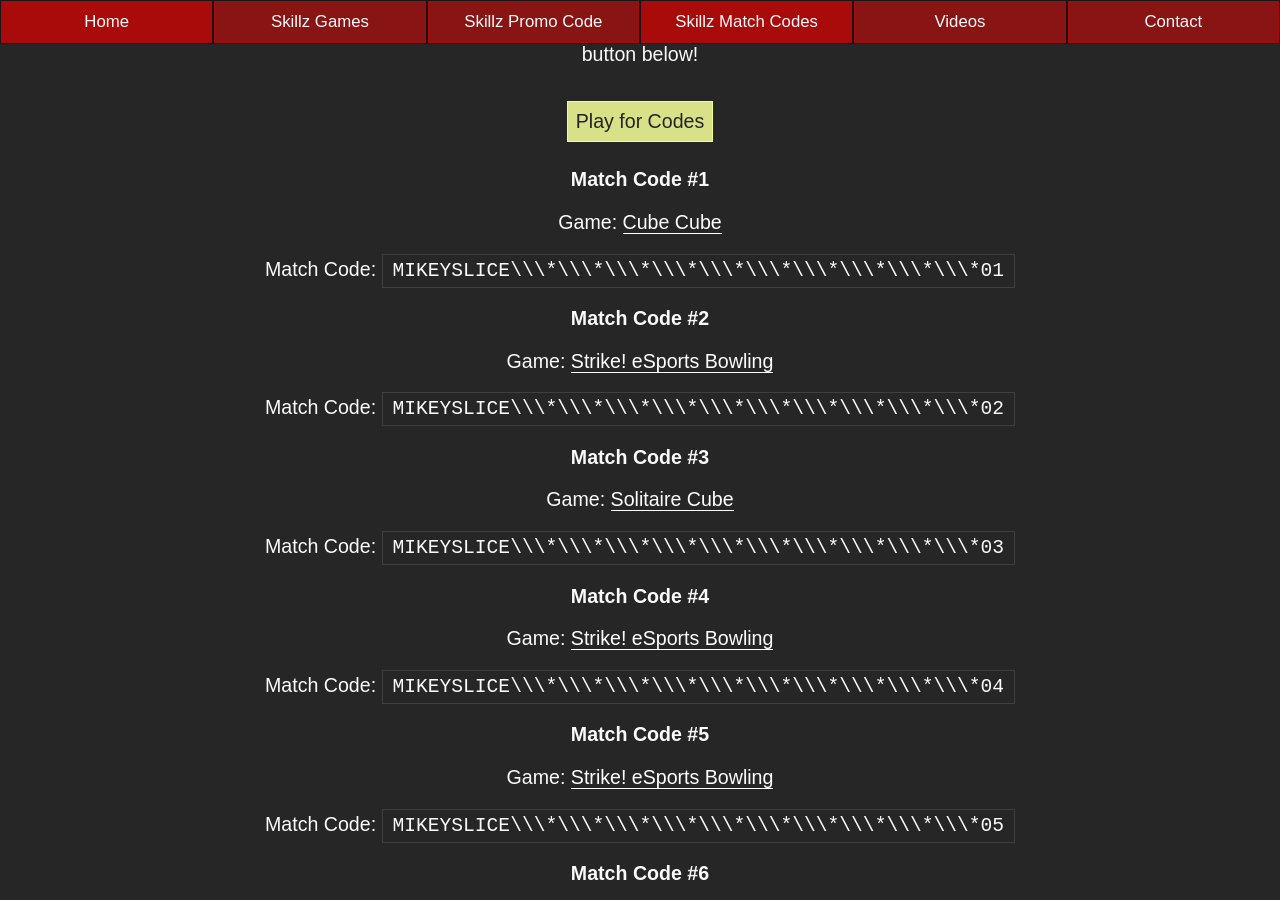
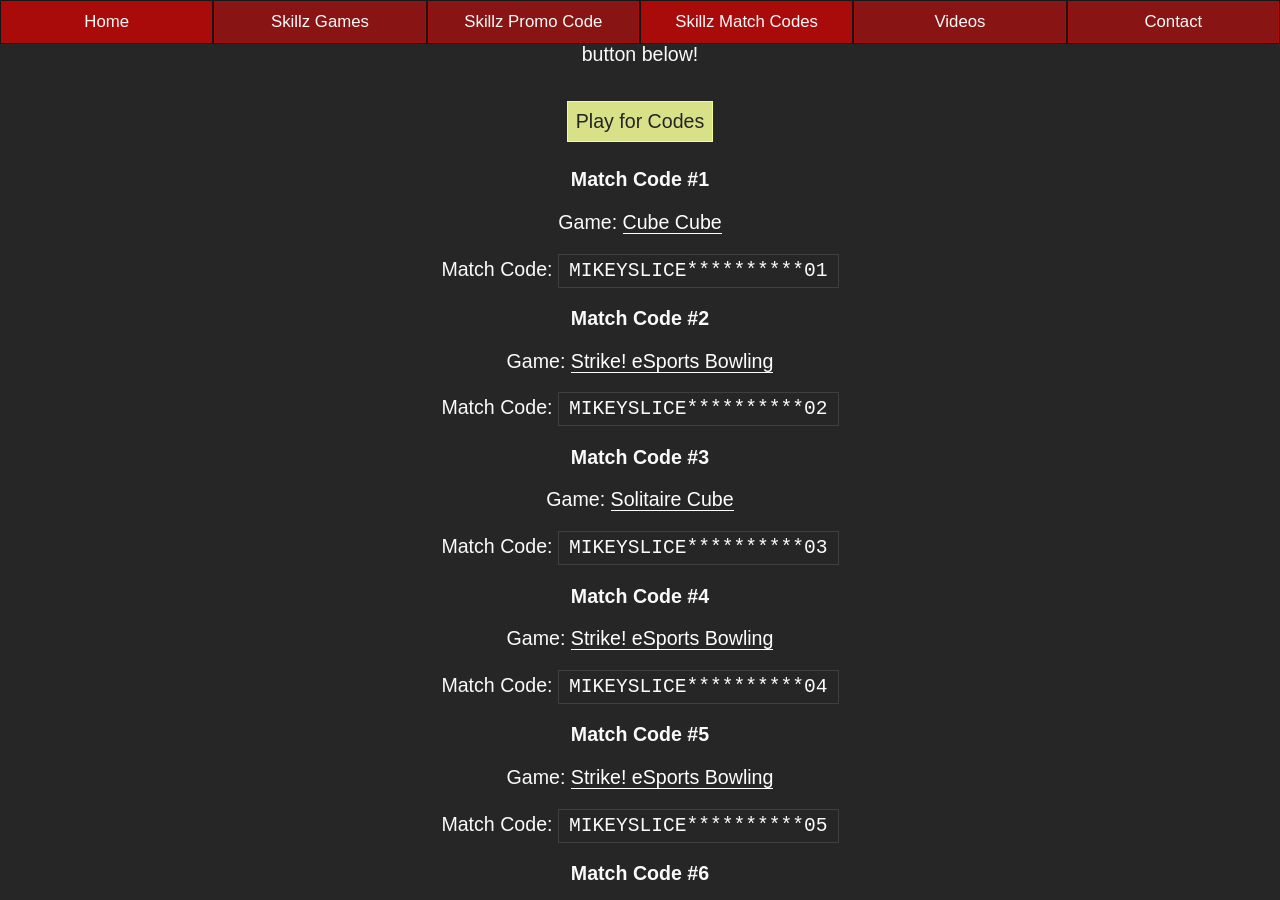
Before and after one commit to mikeyslice/esports-medium, a Jekyll site: the page built from skillz-match-codes.md, in a window 1280 px wide and 900 px high, scrolled down 3265 px. Built offline with Jekyll 4.4.1, drawn with Linux system fonts in a browser that asks for light colours; some of the changed text lies outside the part shown.

```diff
--- a/_includes/pages/skillz-match-codes.html
+++ b/_includes/pages/skillz-match-codes.html
@@ -106,61 +106,61 @@ To find the codes you can play a quick and easy math game by pressing the <em>Pl
 
 <p>Game: <a href="/skillz-games/">Cube Cube</a></p>
 
-<p>Match Code: <code>MIKEYSLICE\\\*\\\*\\\*\\\*\\\*\\\*\\\*\\\*\\\*\\\*01</code></p>
+<p>Match Code: <code>MIKEYSLICE**********01</code></p>
 
 <h3>Match Code #2</h3>
 
 <p>Game: <a href="/skillz-games/">Strike! eSports Bowling</a><p>
 
-<p>Match Code: <code>MIKEYSLICE\\\*\\\*\\\*\\\*\\\*\\\*\\\*\\\*\\\*\\\*02</code></p>
+<p>Match Code: <code>MIKEYSLICE**********02</code></p>
 
 <h3>Match Code #3</h3>
 
 <p>Game: <a href="/skillz-games/">Solitaire Cube</a><p>
 
-<p>Match Code: <code>MIKEYSLICE\\\*\\\*\\\*\\\*\\\*\\\*\\\*\\\*\\\*\\\*03</code></p>
+<p>Match Code: <code>MIKEYSLICE**********03</code></p>
 
 <h3>Match Code #4</h3>
 
 <p>Game: <a href="/skillz-games/">Strike! eSports Bowling</a><p>
 
-<p>Match Code: <code>MIKEYSLICE\\\*\\\*\\\*\\\*\\\*\\\*\\\*\\\*\\\*\\\*04</code></p>
+<p>Match Code: <code>MIKEYSLICE**********04</code></p>
 
 <h3>Match Code #5</h3>
 
 <p>Game: <a href="/skillz-games/">Strike! eSports Bowling</a><p>
 
-<p>Match Code: <code>MIKEYSLICE\\\*\\\*\\\*\\\*\\\*\\\*\\\*\\\*\\\*\\\*05</code></p>
+<p>Match Code: <code>MIKEYSLICE**********05</code></p>
 
 <h3>Match Code #6</h3>
 
 <p>Game: <a href="/skillz-games/">Solitaire Cube</a><p>
 
-<p>Match Code: <code>MIKEYSLICE\\\*\\\*\\\*\\\*\\\*\\\*\\\*\\\*\\\*\\\*06</code></p>
+<p>Match Code: <code>MIKEYSLICE**********06</code></p>
 
 <h3>Match Code #7</h3>
 
 <p>Game: <a href="/skillz-games/">Strike! eSports Bowling</a><p>
 
-<p>Match Code: <code>MIKEYSLICE\\\*\\\*\\\*\\\*\\\*\\\*\\\*\\\*\\\*\\\*07</code></p>
+<p>Match Code: <code>MIKEYSLICE**********07</code></p>
 
 <h3>Match Code #8</h3>
 
 <p>Game: <a href="/skillz-games/">Strike! eSports Bowling</a><p>
 
-<p>Match Code: <code>MIKEYSLICE\\\*\\\*\\\*\\\*\\\*\\\*\\\*\\\*\\\*\\\*08</code></p>
+<p>Match Code: <code>MIKEYSLICE**********08</code></p>
 
 <h3>Match Code #9</h3>
 
 <p>Game: <a href="/skillz-games/">Solitaire Cube</a><p>
 
-<p>Match Code: <code>MIKEYSLICE\\\*\\\*\\\*\\\*\\\*\\\*\\\*\\\*\\\*\\\*09</code></p>
+<p>Match Code: <code>MIKEYSLICE**********09</code></p>
 
 <h3>Match Code #10</h3>
 
 <p>Game: <a href="/skillz-games/">Solitaire Cube</a></p>
 
-<p>Match Code: <code>MIKEYSLICE\\\*\\\*\\\*\\\*\\\*\\\*\\\*\\\*\\\*\\\*10</code></p>
+<p>Match Code: <code>MIKEYSLICE**********10</code></p>
 
 <br>
 <a class="btn" href="/play/">Play for Codes</a>
```
